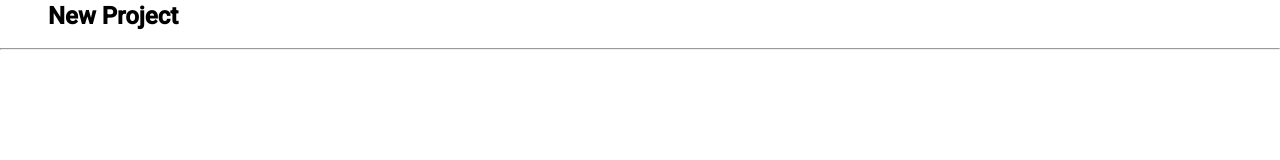
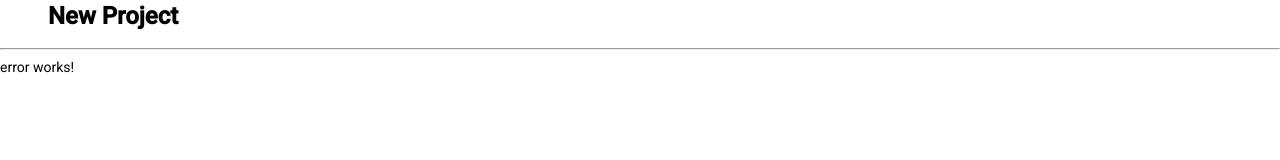
Before and after one commit to charold29/NinjasApp, an Angular app: page /404 in a window 1280 px wide. Before the commit this address led to /. Shown: the top 160 px of the page. Built offline with nearby package versions, Linux system fonts and the light colour scheme.

Commit message:
definiendo rutas hijas

```diff
--- a/src/app/app-routing.module.ts
+++ b/src/app/app-routing.module.ts
@@ -1,7 +1,18 @@
 import { NgModule } from '@angular/core';
 import { RouterModule, Routes } from '@angular/router';
 
-const routes: Routes = [];
+import { ErrorComponent } from './shared/error/error.component';
+
+const routes: Routes = [
+  {
+    path : '404',
+    component: ErrorComponent
+  },
+  {
+    path : '**',
+    redirectTo: '404'
+  },
+];
 
 @NgModule({
   imports: [RouterModule.forRoot(routes)],
--- a/src/app/app.component.html
+++ b/src/app/app.component.html
@@ -2,3 +2,5 @@
     <strong>New Project</strong>
 </h1>
 <hr>
+
+<router-outlet></router-outlet>
--- /dev/null
+++ b/src/app/shared/error/error.component.html
@@ -0,0 +1 @@
+<p>error works!</p>
--- /dev/null
+++ b/src/app/shared/error/error.component.ts
@@ -0,0 +1,15 @@
+import { Component, OnInit } from '@angular/core';
+
+@Component({
+  selector: 'app-error',
+  templateUrl: './error.component.html',
+  styleUrls: ['./error.component.css']
+})
+export class ErrorComponent implements OnInit {
+
+  constructor() { }
+
+  ngOnInit(): void {
+  }
+
+}
```
Also changed, not shown: src/app/app.module.ts (+5 -2 lines), src/app/auth/app-routing.module.ts (added, +31 -0 lines), src/app/shared/error/error.component.css (added).
